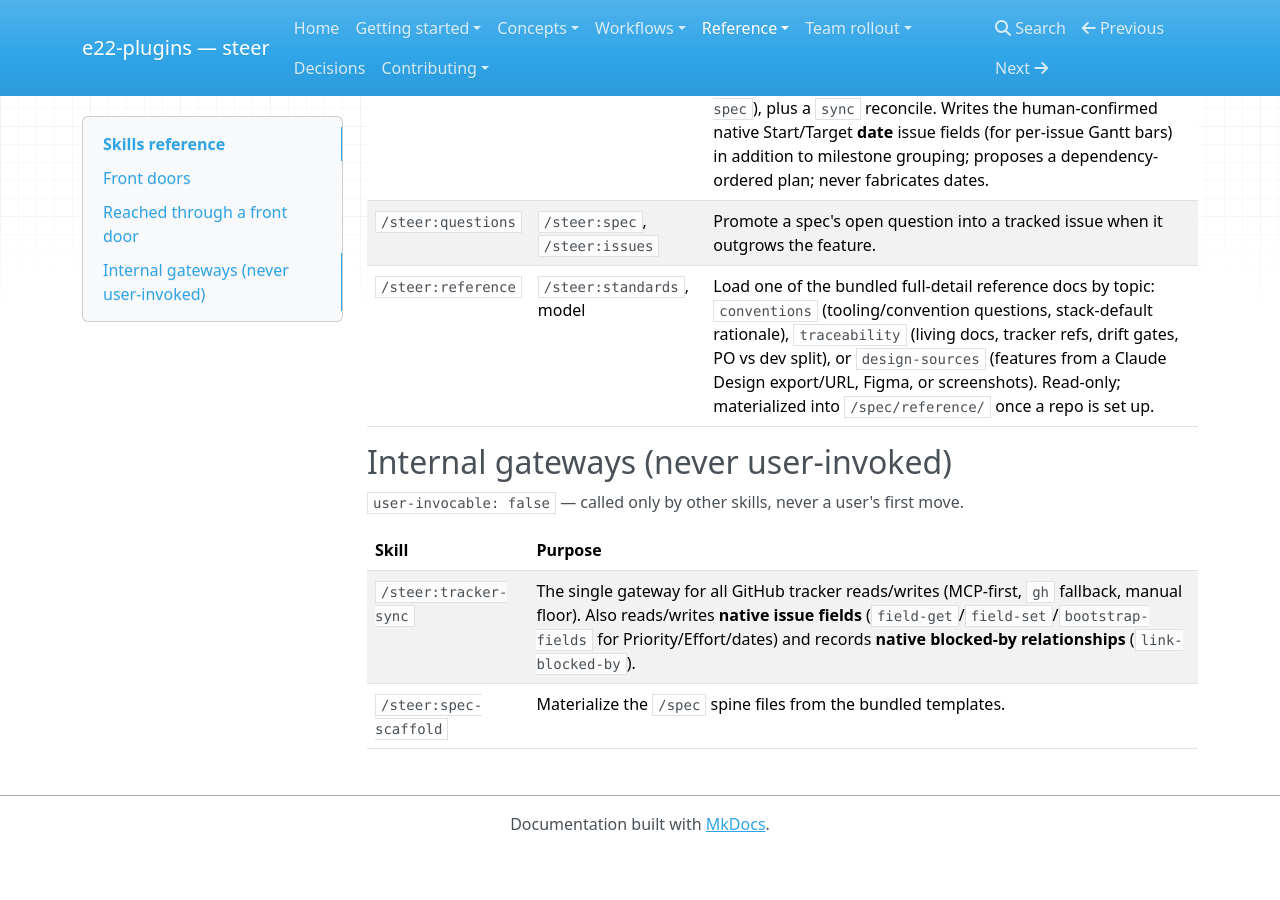
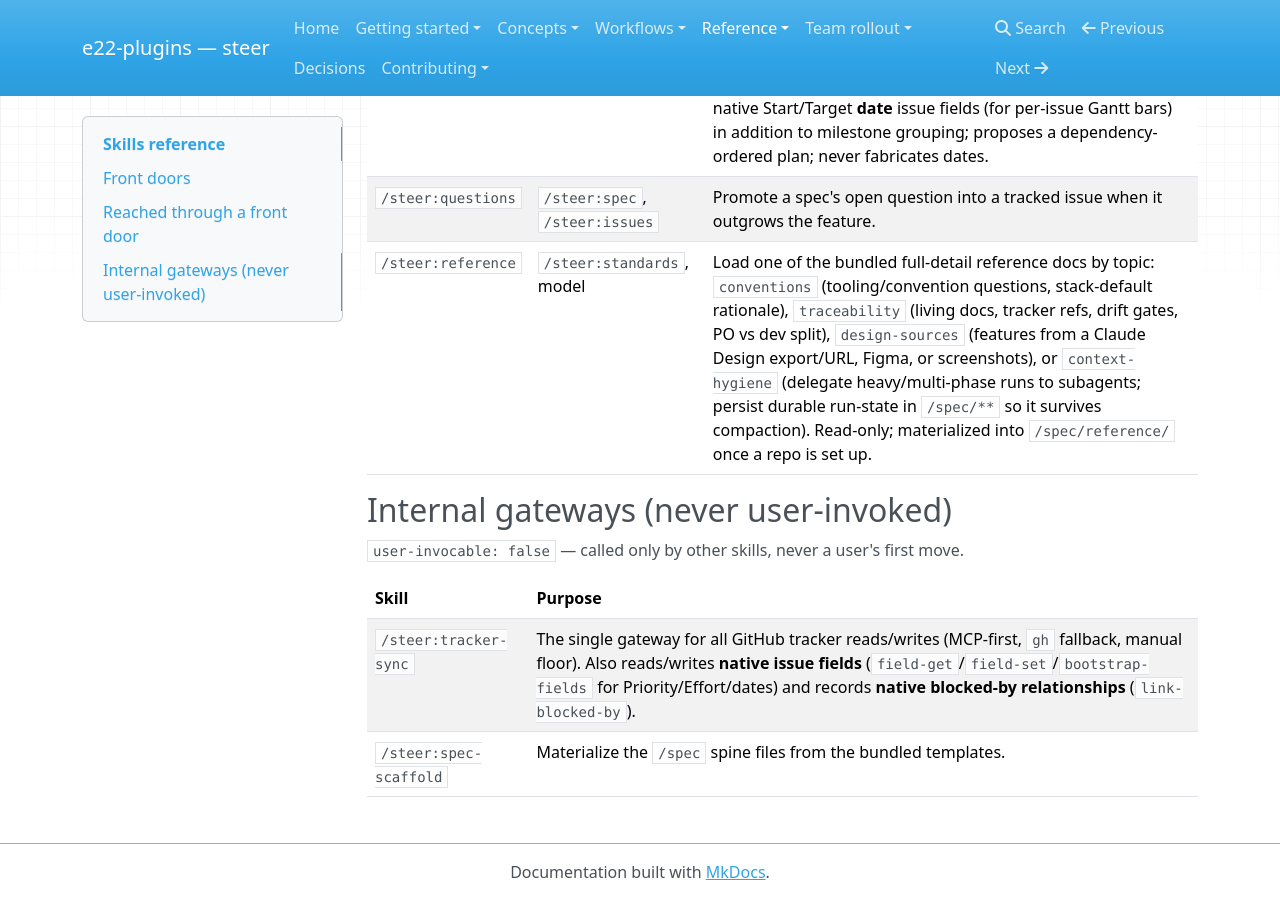
Before and after one commit to element22llc/e22-plugins, an MkDocs documentation site: the page built from docs/reference/skills.md, in a window 1280 px wide and 900 px high, scrolled down 2345 px. Built offline with MkDocs 1.6.1, drawn with Linux system fonts in a browser that asks for light colours; nearby versions of some CDN libraries; before the commit the page ends 3197 px from its top, so only the background shows below that.

Commit message:
chore(release): steer 3.1.0
Cut steer 3.1.0 from the accumulated CHANGELOG [Unreleased] entries
(repo profiles, infra profile, rules 26-context-hygiene & 85-practices,
delivery-mode-declared capability, two-layer Core+profile scaffold,
language-agnostic boundary validation, typed-by-default).

Also folds in a pre-release coherence fix: the context-hygiene topic
(added this release) was missing from four /steer:reference menus
(00-router.md, standards skill, README, docs/reference/skills.md);
copilot-instructions.md regenerated to match.

Co-Authored-By: Claude Opus 4.8 (1M context) <noreply@anthropic.com>

```diff
--- a/docs/reference/skills.md
+++ b/docs/reference/skills.md
@@ -43,7 +43,7 @@ cleanly to one. Each is reached through the front door noted.
 | `/steer:tidy` | `/steer:audit` | Sweep loose files out of the repo root into their correct home (`/spec/reference`, `/spec/design`). |
 | `/steer:roadmap` | `/steer:issues` | Generate a release-milestone timeline (viewable as a GitHub Projects v2 roadmap) by turning intended-but-unshipped work into milestone-grouped issues — `from-features` (target specs not yet live) or `from-gap` (a spec-gap from `/steer:audit spec`), plus a `sync` reconcile. Writes the human-confirmed native Start/Target **date** issue fields (for per-issue Gantt bars) in addition to milestone grouping; proposes a dependency-ordered plan; never fabricates dates. |
 | `/steer:questions` | `/steer:spec`, `/steer:issues` | Promote a spec's open question into a tracked issue when it outgrows the feature. |
-| `/steer:reference` | `/steer:standards`, model | Load one of the bundled full-detail reference docs by topic: `conventions` (tooling/convention questions, stack-default rationale), `traceability` (living docs, tracker refs, drift gates, PO vs dev split), or `design-sources` (features from a Claude Design export/URL, Figma, or screenshots). Read-only; materialized into `/spec/reference/` once a repo is set up. |
+| `/steer:reference` | `/steer:standards`, model | Load one of the bundled full-detail reference docs by topic: `conventions` (tooling/convention questions, stack-default rationale), `traceability` (living docs, tracker refs, drift gates, PO vs dev split), `design-sources` (features from a Claude Design export/URL, Figma, or screenshots), or `context-hygiene` (delegate heavy/multi-phase runs to subagents; persist durable run-state in `/spec/**` so it survives compaction). Read-only; materialized into `/spec/reference/` once a repo is set up. |
 
 ## Internal gateways (never user-invoked)
 
```
Also changed, not shown: CHANGELOG.md (+7 -0 lines), README.md (+1 -1 lines), plugins/steer/rules/00-router.md (+1 -1 lines), plugins/steer/skills/standards/SKILL.md (+1 -1 lines), plugins/steer/templates/github/copilot-instructions.md (+1 -1 lines), 3 other files.
